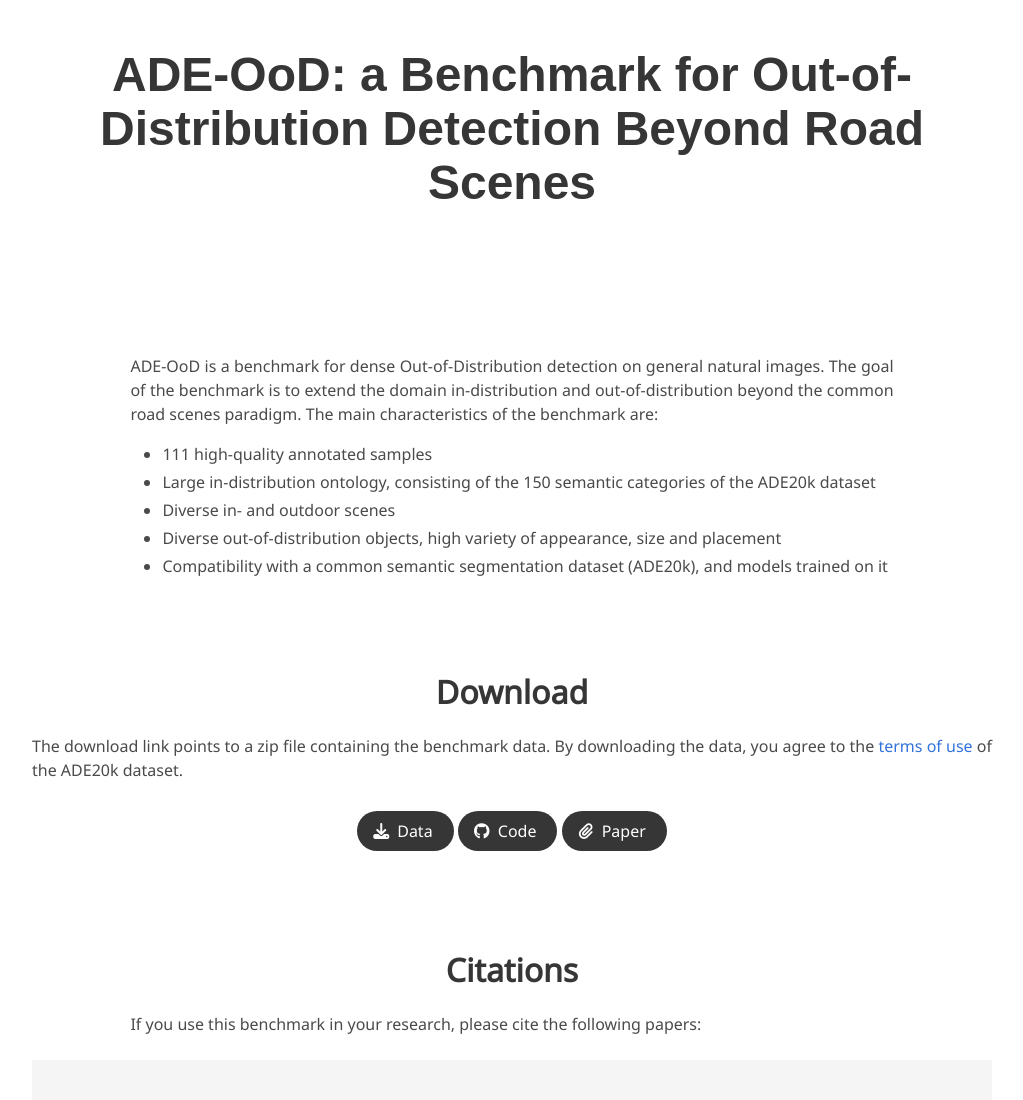
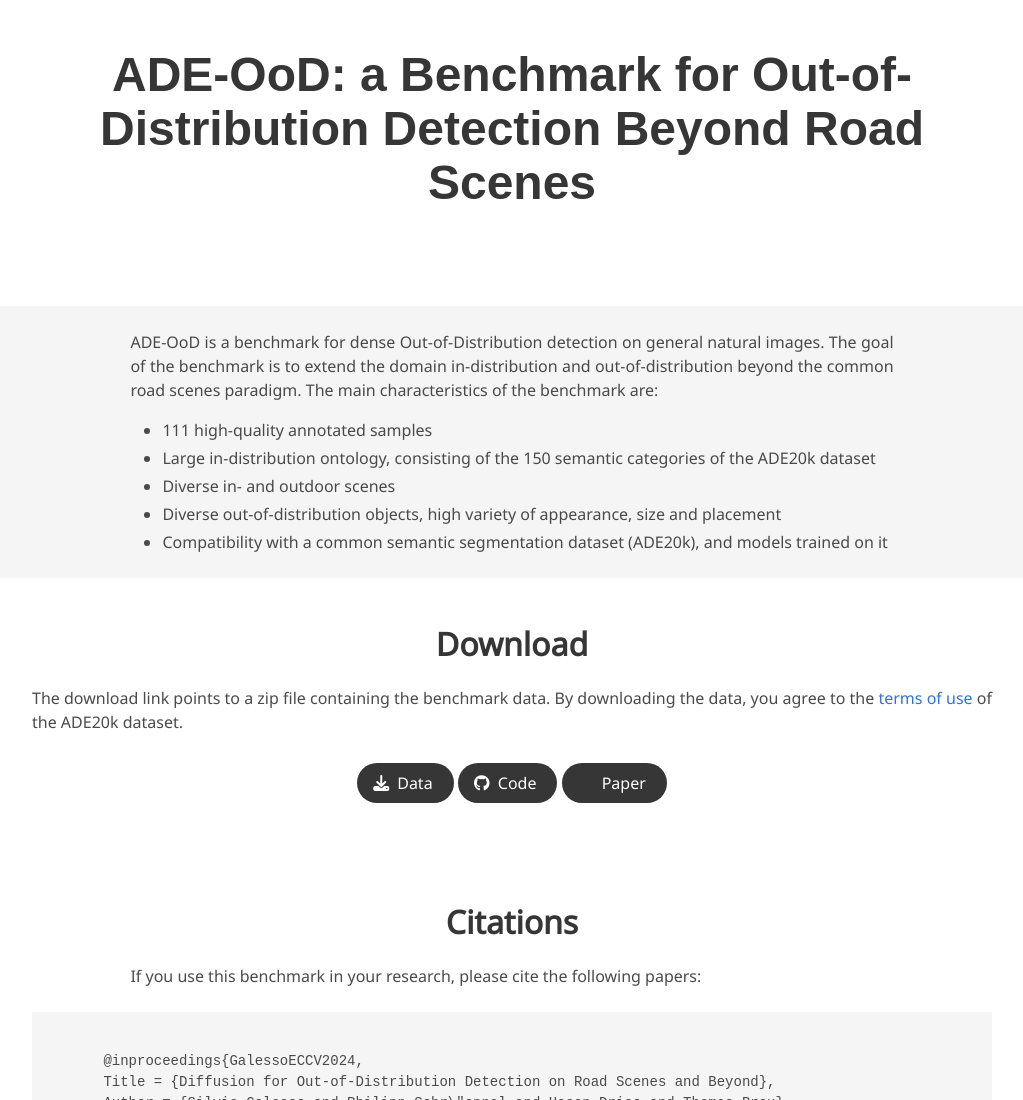
Before and after one commit to ade-ood/ade-ood.github.io, a plain HTML site: page index.html in a window 1280 px wide. Shown: the top 1100 px of the page, without its empty margins (128-1151 px from the left). Drawn offline with Linux system fonts and the light colour scheme; some icons are missing; a web font is replaced by a local one.

Commit message:
arxiv icon, text bg

```diff
--- a/index.html
+++ b/index.html
@@ -137,8 +137,8 @@
 </div> -->
 <!--/ Paper video. -->
 
-
-<section class="section">
+<section class="hero is-light is-small">
+  <div class="hero-body">
   <div class="container is-max-desktop">
     <!-- Abstract. -->
     <div class="columns is-centered has-text-centered">
@@ -157,6 +157,7 @@
               <li>Compatibility with a common semantic segmentation dataset (ADE20k), and models trained on it</li>
         </p>
         </div>
+      </div>
       </div>
     </div>
     <!--/ Abstract. -->
@@ -196,7 +197,7 @@
           <a href="https://arxiv.org/abs/2407.15739"
             class="external-link button is-normal is-rounded is-dark">
             <span class="icon">
-                <i class="fa fa-paperclip"></i>
+                <i class="ai ai-arxiv"></i>
             </span>
             <span>Paper</span>
             </a>
```
